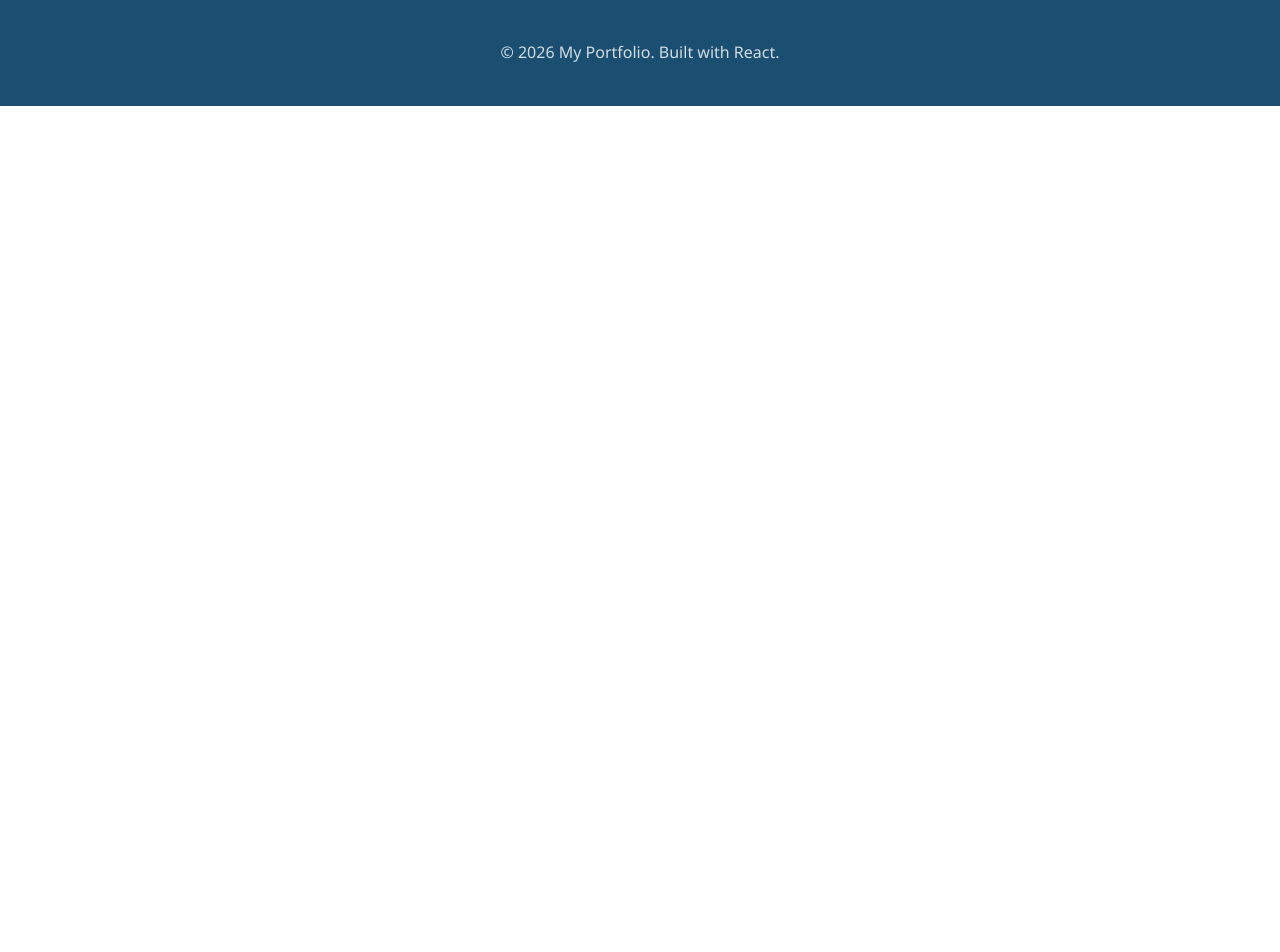
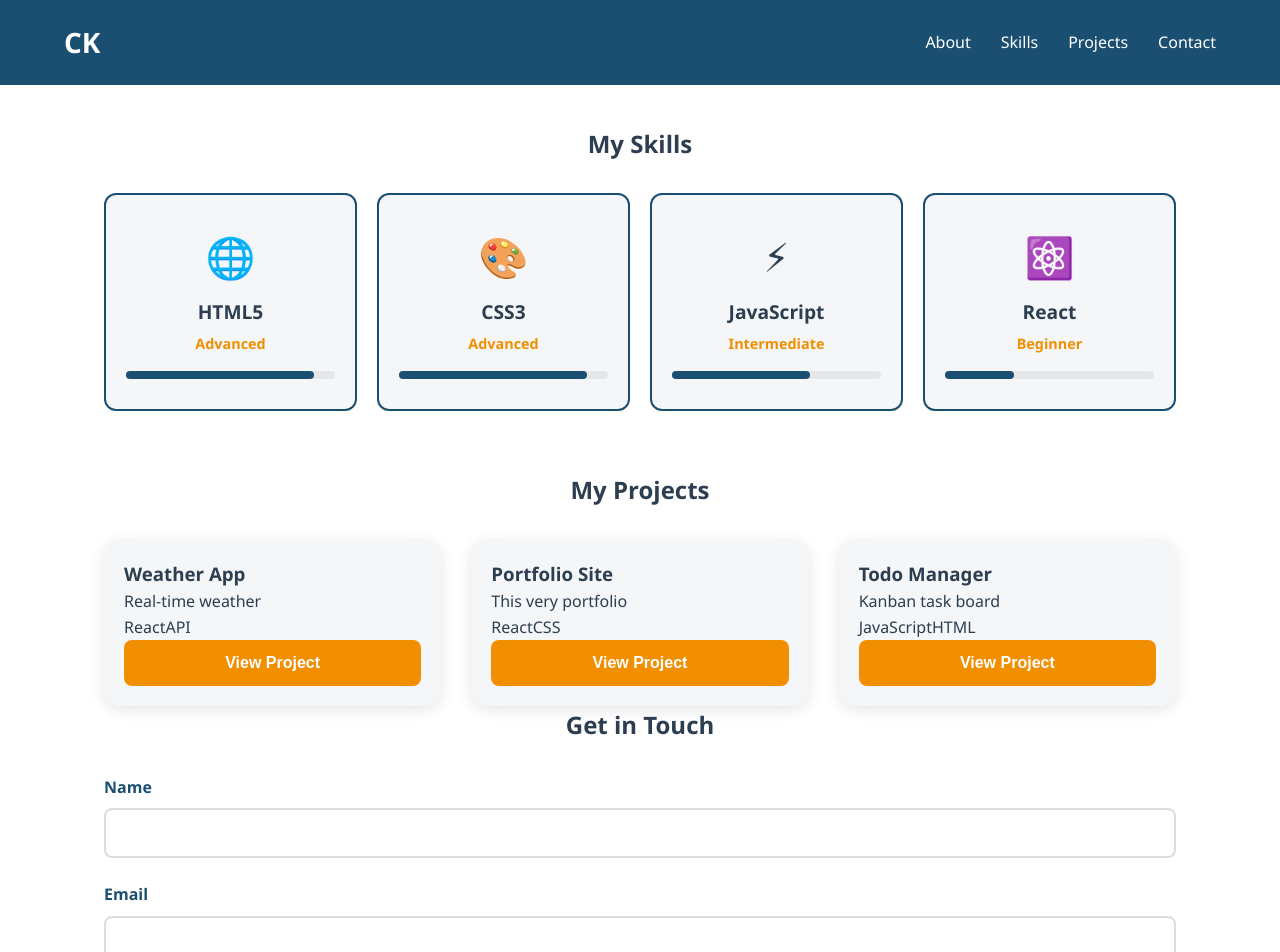
Before and after one commit to Chirantan112/React-portfolio, a React (Vite) app: page / in a window 1280 px wide. Shown: the top 952 px of the page. Before the commit the page ends 800 px from the top, so only its background shows below. Built offline with nearby package versions, Linux system fonts and the light colour scheme.

Commit message:
added: day13 files

```diff
--- a/src/App.jsx
+++ b/src/App.jsx
@@ -1,12 +1,49 @@
 import { useState } from 'react'
 import Footer from './components/Footer/Footer'
+import Navbar from './components/Navbar/Navbar'
+import ProjectCard from './components/ProjectCard/ProjectCard'
+import SkillCard from './components/SkillCard/SkillCard'
+import ContactForm from './components/ContactForm/ContactForm'
 
 function App() {
   const [count, setCount] = useState(0)
+  const projectsData = [
+    { id: 1, title: 'Weather App', description: 'Real-time weather', tech: ['React', 'API'] },
+    { id: 2, title: 'Portfolio Site', description: 'This very portfolio', tech: ['React', 'CSS'] },
+    { id: 3, title: 'Todo Manager', description: 'Kanban task board', tech: ['JavaScript', 'HTML'] },
+];
 
   return (
     <>
-      <Footer/>
+      <Navbar/>
+      <main style={{ padding: '40px 5%', minHeight: '60vh', maxWidth: '1200px', margin: '0 auto' }}>
+                {/*SKILLS SECTION*/}
+                <h2 style={{ textAlign: 'center', marginBottom: '30px' }}>My Skills</h2>
+                <div style={{ display: 'grid', gridTemplateColumns: 'repeat(auto-fill, minmax(200px, 1fr))', gap: '20px', marginBottom: '60px' }}>
+                    <SkillCard name="HTML5" level="Advanced" icon="🌐" />
+                    <SkillCard name="CSS3" level="Advanced" icon="🎨" />
+                    <SkillCard name="JavaScript" level="Intermediate" icon="⚡" />
+                    <SkillCard name="React" level="Beginner" icon="⚛️" />
+                </div>
+                {/*PROJECTS SECTION*/}
+                <h2 style={{ textAlign: 'center', marginBottom: '30px' }}>My Projects</h2>
+                  <div style={{ display: 'grid', gridTemplateColumns: 'repeat(auto-fill, minmax(300px, 1fr))', gap: '30px' }}>
+                    {projectsData.map(project => (
+                      <ProjectCard
+                      key={project.id}  //React needs a unique for lists!
+                      title={project.title}
+                      description={project.description}
+                      tech={project.tech}
+                      />
+
+
+                    ))}
+                  </div>
+                   {/*CONTACTS SECTION*/}
+                <h2 style={{ textAlign: 'center', marginBottom: '30px' }}>Get in Touch</h2>
+                <ContactForm/>
+      </main>
+     <Footer/>
     </>
   )
 }
--- /dev/null
+++ b/src/components/ContactForm/ContactForm.jsx
@@ -0,0 +1,50 @@
+import React from 'react'
+import { useState } from 'react'
+import './ContactForm.css'
+
+function ContactForm() {
+    //1. Group multiple inputs into one state object
+    const[fields,setFields] = useState({name: '', email:'', message:''})
+    const [status,setStatus] = useState('idle'); // 'idle', 'sending', or 'success'
+    //2. A single function to handle all inputs!
+    function handleChange(event){
+        const {name, value} = event.target;
+        //Use Spread Operator here so that we don't delete other fields!
+        setFields(prev => ({...prev, [name]:value}))
+    }
+    //3. Handle form submission
+    async function handleSubmit(event){
+        event.preventDefault();
+        setStatus('sending');
+        //Fake API call
+        await new Promise(resolve => setTimeout(resolve,2000));
+        setStatus('success');
+
+    }
+    if(status==='success'){
+        return <div className='success-msg'>✅ Message sent ! I will reply soon.</div>
+    }
+  return (
+    <div>
+      <form onSubmit={handleSubmit} className='contact-form'>
+        <div class="form-group">
+            <label>Name</label>
+            <input name='name' type='text' required value={fields.value} onChange={handleChange}/>
+        </div>
+        <div class="form-group">
+            <label>Email</label>
+            <input name='email' type='email' required value={fields.email} onChange={handleChange}/>
+        </div>
+        <div class="form-group">
+            <label>Message</label>
+            <textarea name='message' rows='5' required value={fields.message} onChange={handleChange}/>
+        </div>
+        <button type="submit" disabled={status==='sending'} className="btn btn-primary">
+            {status==='sending' ? 'Sending...': 'Send Message 🚀'}
+            </button>
+      </form>
+    </div>
+  )
+}
+
+export default ContactForm
--- /dev/null
+++ b/src/components/ContactForm/Contactform.css
@@ -0,0 +1,33 @@
+/* === CONTACT FORM === */
+.contact-section{
+    background: var(--light);
+}
+
+.form-group{
+    margin-bottom: 24px;
+}
+
+.form-group label{
+    display: block;
+    margin-bottom: 8px;
+    font-weight: 600;
+    color: var(--primary);
+}
+
+.form-group input,
+.form-group textarea,
+.form-select{
+    width: 100%;
+    padding: 14px 16px;
+    border: 2px solid #DDD;
+    border-radius: 8px;
+    font-size: 1rem;
+    transition: border-color 0.3s;
+}
+.form-group input:focus,
+.form-group textarea:focus,
+.form-group .form-select:focus{
+    border-color: var(--primary);
+    outline: none;
+    box-shadow: 0 0 0 3px rgba(27, 79, 114, 0.2);
+}
--- a/src/components/Footer/Footer.jsx
+++ b/src/components/Footer/Footer.jsx
@@ -4,7 +4,7 @@
     const year = new Date().getFullYear();
     return(
         <footer className="site-footer">
-            <p>&copy; {year} My Portfolio. Built with React.</p>
+            <p>&copy; {year} My Portfolio. Built with React.🌐</p>
         </footer>
     )
 }
--- /dev/null
+++ b/src/components/Navbar/Navbar.css
@@ -0,0 +1,40 @@
+/* NAVIGATION */
+.site-header{
+    position: sticky;
+    top: 0;
+    z-index: 1000;
+    background: var(--primary);
+    transition: background 0.3s ease, box-shadow 0.3s ease; /*Day 9*/
+}
+.navbar {
+    display: flex;
+    justify-content: space-between;
+    align-items: center;
+    padding: 20px 5%;
+
+}
+.logo{
+    font-size: 28px;
+    font-weight: bold;
+    color: var(--white);
+}
+.nav-links {
+    list-style: none;
+    display: flex;
+    gap: 30px;
+}
+.nav-links a {
+    color: var(--white);
+    text-decoration: none;
+    font-weight: 500;
+    transition: color 0.3s;
+}
+.nav-links a:hover {
+    color: var(--accent);
+
+}
+.nav-links a.active{
+    color: var(--accent);
+    font-weight: bold;
+    border-bottom: 2px solid var(--accent);
+}
--- /dev/null
+++ b/src/components/Navbar/Navbar.jsx
@@ -0,0 +1,21 @@
+import React from 'react'
+import './Navbar.css'
+
+function Navbar() {
+    return (
+        <header className="site-header">
+            <nav className="navbar">
+                <div className="logo">CK</div>
+                <ul className="nav-links">
+                    <li><a href="#about">About</a></li>
+                    <li><a href="#skills">Skills</a></li>
+                    <li><a href="#projects">Projects</a></li>
+                    <li><a href="#contact">Contact</a></li>
+                </ul>
+            </nav>
+        </header>
+    );
+}
+
+
+export default Navbar;
--- /dev/null
+++ b/src/components/ProjectCard/ProjectCard.css
@@ -0,0 +1,31 @@
+/* PROJECTS SECTION */
+.projects-grid{
+    display:grid;
+    grid-template-columns: repeat(auto-fill,minmax(300px,1fr));
+    gap: 30px;
+    margin-top: 40px;
+}
+.project-card{
+    background: var(--light);
+    border-radius: 16px;
+    overflow: hidden;
+    box-shadow: 0 4px 15px rgba(0,0,0,0.1);
+    transition: transform 0.3s, box-shadow 0.3s;
+    display: flex;
+    flex-direction: column;
+}
+.project-card:hover{
+    transform: translateY(-8px);
+    box-shadow: 0 15px 40px rgba(0,0,0,0.2);
+}
+.project-card img{
+    width: 100%;
+    height:200px;
+    object-fit: cover;
+}
+.project-card-body{
+  padding: 20px;
+  flex: 1;
+  display: flex;
+  flex-direction: column;
+}
--- /dev/null
+++ b/src/components/ProjectCard/ProjectCard.jsx
@@ -0,0 +1,22 @@
+import React from 'react'
+import './ProjectCard.css'
+
+function ProjectCard({title, description, tech}) {
+  return (
+      <article className="project-card">
+        <div className="project-card-body">
+            <h3>{title}</h3>
+              <p>{description}</p>
+              <div className="project-tags">
+                {/*We mapover the array of tech to create span tags*/}
+                {tech.map((t,index)=>(<span key={index} className='tag'>{t}</span>))}
+              </div>
+              <button className='btn btn-primary'>View Project</button>
+        </div>
+        </article>
+
+
+  )
+}
+
+export default ProjectCard;
--- /dev/null
+++ b/src/components/SkillCard/SkillCard.css
@@ -0,0 +1,47 @@
+.skill-card {
+background: var(--light);
+border: 2px solid var(--primary);
+border-radius: 12px;
+padding: 30px 20px;
+text-align: center;
+transition: transform 0.3s, box-shadow 0.3s;
+}
+
+.skill-card:hover {
+transform: translateY(-5px);
+box-shadow: 0 10px 30px rgba(0,0,0,0.15);
+}
+
+.skill-icon {
+font-size: 2.5rem;
+display: block;
+margin-bottom: 0.5rem;
+}
+
+.skill-name {
+margin: 0 0 0.25rem;
+font-size: 1.2rem;
+font-weight: bold;
+color: var(--text);
+}
+
+.skill-level {
+font-size: 0.9rem;
+color: var(--accent);
+margin: 0 0 1rem;
+font-weight: 600;
+}
+
+.skill-bar {
+background: #E5E7EB;
+border-radius: 9999px;
+height: 8px;
+width: 100%;
+}
+
+.skill-fill {
+background: var(--primary);
+border-radius: 9999px;
+height: 100%;
+transition: width 1s ease-in-out;
+}
--- /dev/null
+++ b/src/components/SkillCard/SkillCard.jsx
@@ -0,0 +1,18 @@
+import React from 'react'
+import'./SkillCard.css'
+function SkillCard({name, level, icon}) {
+    const levelPercent = {Beginner: 33, Intermediate: 66, Advanced: 90}
+    const pct = levelPercent [level] || 50;
+  return (
+    <div className='skill-card'>
+      {icon && <span className='skill-icon'>{icon}</span>}
+      <h4 className='skill-name'>{name}</h4>
+      <p className='skill-level'>{level}</p>
+      <div className='skill-bar'>
+        <div className='skill-fill'style={{width: `${pct}%`}}/>
+      </div>
+    </div>
+  )
+}
+
+export default SkillCard;
--- a/src/index.css
+++ b/src/index.css
@@ -22,10 +22,36 @@
     background-color: var(--white);
 }
 
-/* === FOOTER ===
-.site-footer {
-    background: var(--primary);
-    color: rgba(255, 255, 255, 0.8);
-    text-align: center;
-    padding: 40px 5%;
-} */
+.btn {
+    display: inline-block;
+    padding: 12px 28px;
+    border-radius: 8px;
+    text-decoration: none;
+    font-weight: 600;
+    font-size: 1rem;
+    cursor: pointer;
+    border: 2px solid transparent;
+    transition: all 0.3s ease;
+}
+
+.btn-primary {
+    background: var(--accent);
+    color: var(--white);
+}
+
+.btn-primary:hover {
+    background: transparent;
+    color: var(--accent);
+    border-color: var(--accent);
+}
+
+.btn-secondary {
+    background: transparent;
+    color: var(--white);
+    border-color: var(--white);
+}
+
+.btn-secondary:hover {
+    background: var(--white);
+    color: var(--primary);
+}
```
